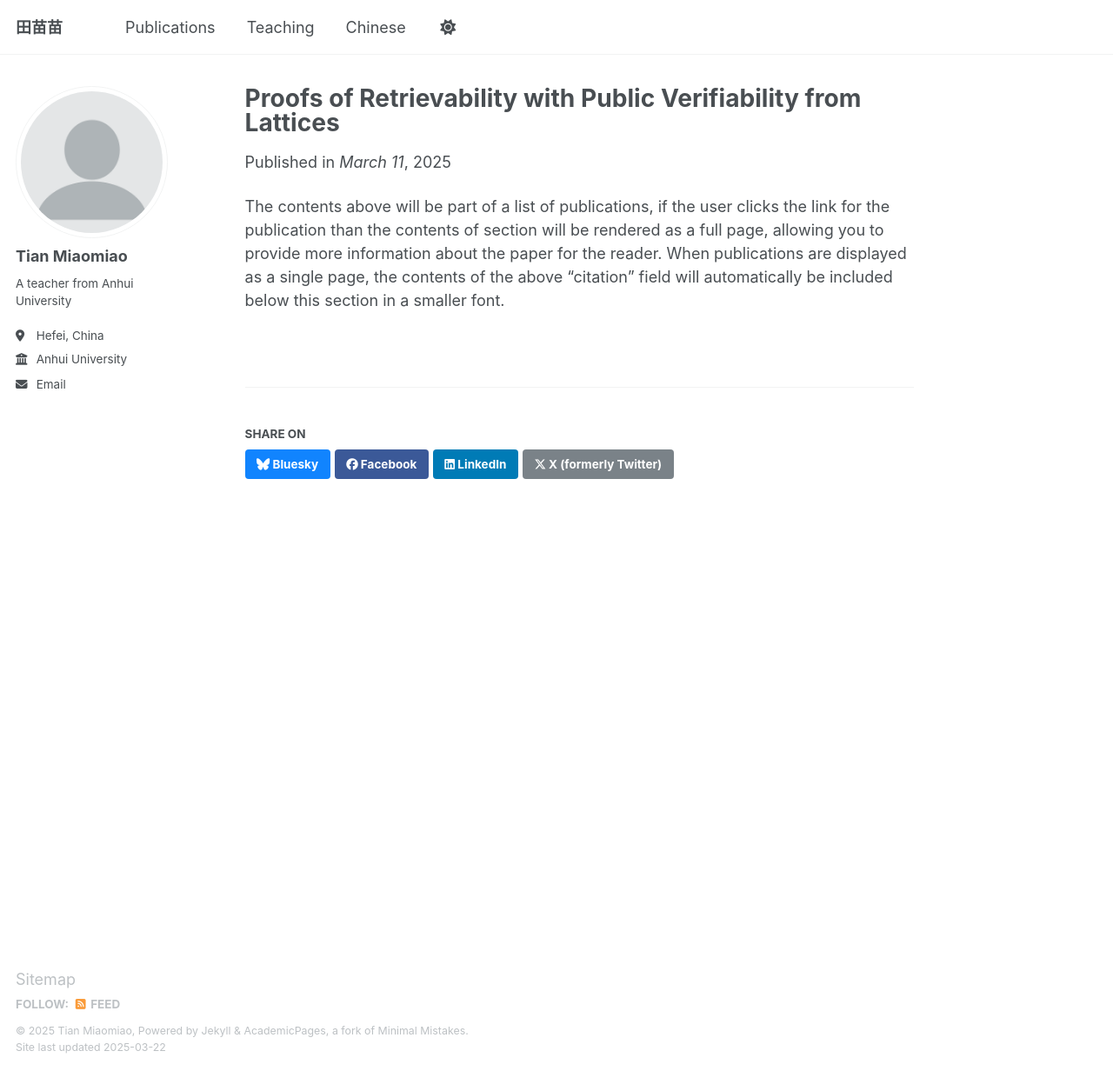
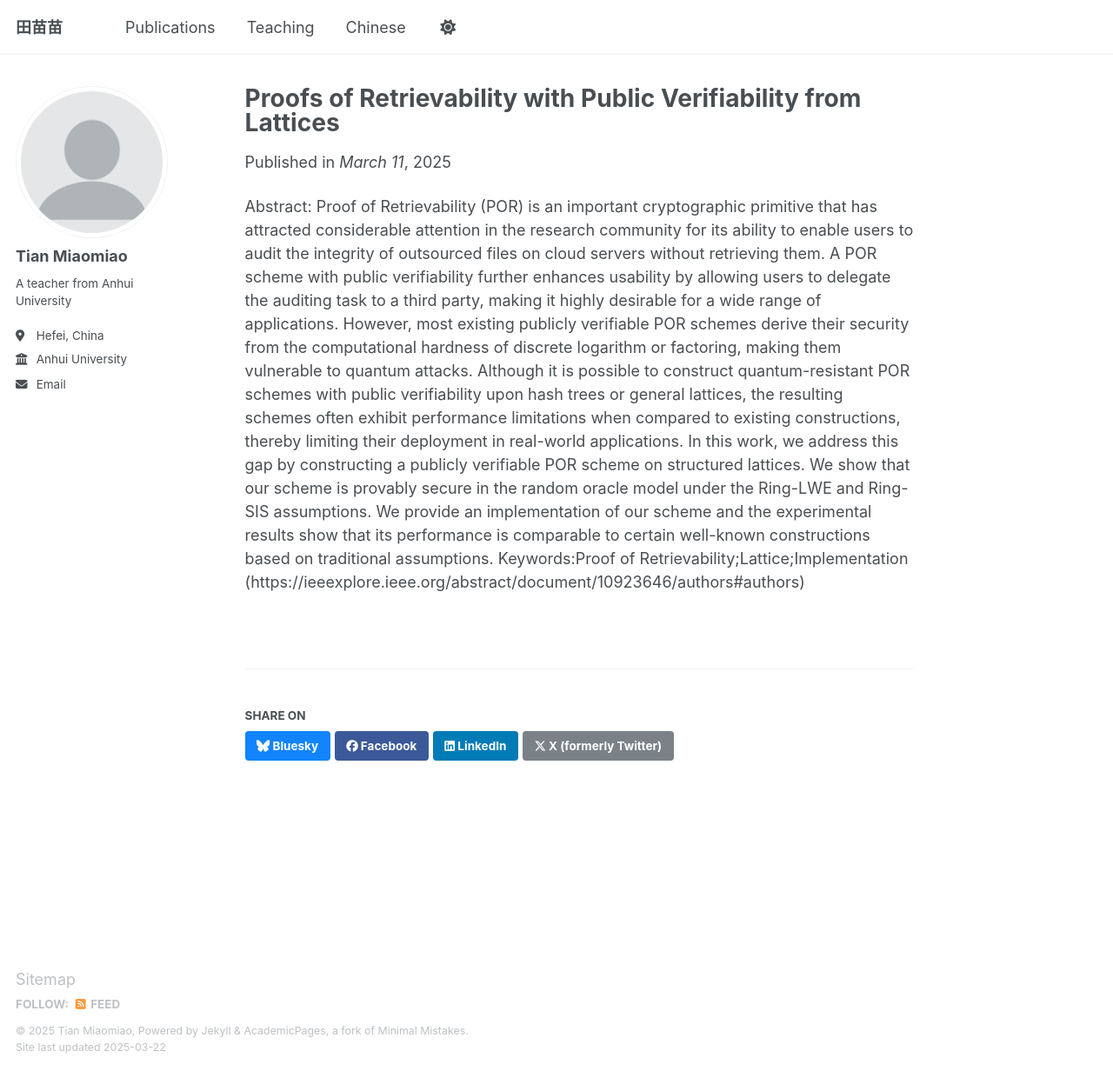
Before and after one commit to dmtian/dmtian.github.io, a Jekyll site: the page built from _publications/2025-3-11-paper-title-number-1.md, in a window 1280 px wide and 1232 px high. Shown: the whole window at 87% size. Built offline with Jekyll 4.4.1, drawn with Linux system fonts in a browser that asks for light colours.

Commit message:
Update 2025-3-11-paper-title-number-1.md

```diff
--- a/_publications/2025-3-11-paper-title-number-1.md
+++ b/_publications/2025-3-11-paper-title-number-1.md
@@ -11,4 +11,7 @@ paperurl:
 citation:
 ---
 
-The contents above will be part of a list of publications, if the user clicks the link for the publication than the contents of section will be rendered as a full page, allowing you to provide more information about the paper for the reader. When publications are displayed as a single page, the contents of the above "citation" field will automatically be included below this section in a smaller font.
+Abstract:
+Proof of Retrievability (POR) is an important cryptographic primitive that has attracted considerable attention in the research community for its ability to enable users to audit the integrity of outsourced files on cloud servers without retrieving them. A POR scheme with public verifiability further enhances usability by allowing users to delegate the auditing task to a third party, making it highly desirable for a wide range of applications. However, most existing publicly verifiable POR schemes derive their security from the computational hardness of discrete logarithm or factoring, making them vulnerable to quantum attacks. Although it is possible to construct quantum-resistant POR schemes with public verifiability upon hash trees or general lattices, the resulting schemes often exhibit performance limitations when compared to existing constructions, thereby limiting their deployment in real-world applications. In this work, we address this gap by constructing a publicly verifiable POR scheme on structured lattices. We show that our scheme is provably secure in the random oracle model under the Ring-LWE and Ring-SIS assumptions. We provide an implementation of our scheme and the experimental results show that its performance is comparable to certain well-known constructions based on traditional assumptions.
+Keywords:Proof of Retrievability;Lattice;Implementation
+(https://ieeexplore.ieee.org/abstract/document/10923646/authors#authors)
```
